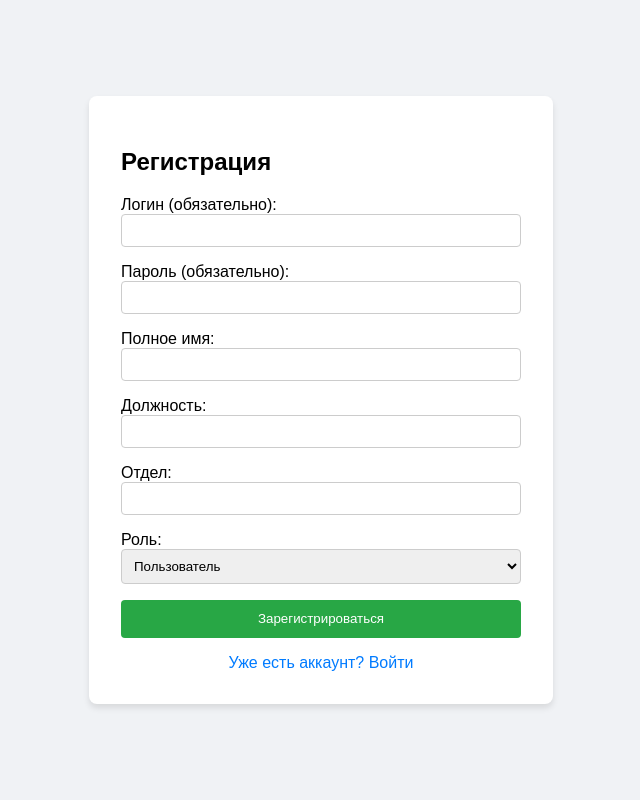
After one commit to anyvol/archiveDB, a FastAPI app: template templates/register.html in a window 1280 px wide. The commit adds this page. Shown: the whole page, without its empty margins (319-959 px from the left). Run offline with FastAPI, Linux system fonts and the light colour scheme; the template is opened without the code that fills it, so the values that code supplies are empty.

Commit message:
register page

```diff
--- a/app/main.py
+++ b/app/main.py
@@ -42,7 +42,10 @@ async def get_env():
         "ALGORITHM": os.getenv("ALGORITHM"),
     }
 
-# эндпоинт для страницы входа
 @app.get("/login", response_class=HTMLResponse)
 async def login_page(request: Request):
     return templates.TemplateResponse("login.html", {"request": request})
+
+@app.get("/register", response_class=HTMLResponse)
+async def register_page(request: Request):
+    return templates.TemplateResponse("register.html", {"request": request})
--- a/templates/login.html
+++ b/templates/login.html
@@ -11,7 +11,6 @@
         button { width: 100%; padding: 0.7rem; border: none; border-radius: 4px; background-color: #007bff; color: white; cursor: pointer; }
     </style>
 </head>
-<body>
     <form action="/users/login" method="post">
     <h2>Вход</h2>
     <label for="username">Логин:</label>
@@ -21,6 +20,10 @@
     <input type="password" id="password" name="password" required>
 
     <button type="submit">Войти</button>
+
+    <div class="link" style="text-align: center; margin-top: 1rem;">
+        <a href="/register">Нет аккаунта? Зарегистрироваться</a>
+    </div>
 </form>
 </body>
 </html>
--- /dev/null
+++ b/templates/register.html
@@ -0,0 +1,78 @@
+<!-- templates/register.html -->
+<!DOCTYPE html>
+<html lang="ru">
+<head>
+    <meta charset="UTF-8">
+    <title>Регистрация</title>
+    <style>
+        body {
+            font-family: sans-serif;
+            display: flex;
+            justify-content: center;
+            align-items: center;
+            height: 100vh;
+            background-color: #f0f2f5;
+            margin: 0;
+        }
+        form {
+            background: white;
+            padding: 2rem;
+            border-radius: 8px;
+            box-shadow: 0 4px 6px rgba(0,0,0,0.1);
+            width: 400px;
+        }
+        input, select {
+            width: 100%;
+            padding: 0.5rem;
+            margin-bottom: 1rem;
+            border: 1px solid #ccc;
+            border-radius: 4px;
+            box-sizing: border-box;
+        }
+        button {
+            width: 100%;
+            padding: 0.7rem;
+            border: none;
+            border-radius: 4px;
+            background-color: #28a745;
+            color: white;
+            cursor: pointer;
+        }
+        button:hover { background-color: #218838; }
+        .link { text-align: center; margin-top: 1rem; }
+        .link a { color: #007bff; text-decoration: none; }
+    </style>
+</head>
+<body>
+    <form action="/users/register" method="post">
+        <h2>Регистрация</h2>
+
+        <label for="login">Логин (обязательно):</label>
+        <input type="text" id="login" name="login" required>
+
+        <label for="password">Пароль (обязательно):</label>
+        <input type="password" id="password" name="password" required minlength="8">
+
+        <label for="full_name">Полное имя:</label>
+        <input type="text" id="full_name" name="full_name">
+
+        <label for="position">Должность:</label>
+        <input type="text" id="position" name="position">
+
+        <label for="department">Отдел:</label>
+        <input type="text" id="department" name="department">
+
+        <label for="role">Роль:</label>
+        <select id="role" name="role">
+            <option value="user">Пользователь</option>
+            <option value="admin">Администратор</option>
+        </select>
+
+        <button type="submit">Зарегистрироваться</button>
+
+        <div class="link">
+            <a href="/login">Уже есть аккаунт? Войти</a>
+        </div>
+    </form>
+</body>
+</html>
```
Also changed, not shown: app/routers.py (+21 -10 lines). Lines whose indentation alone changed are shown as unchanged.
